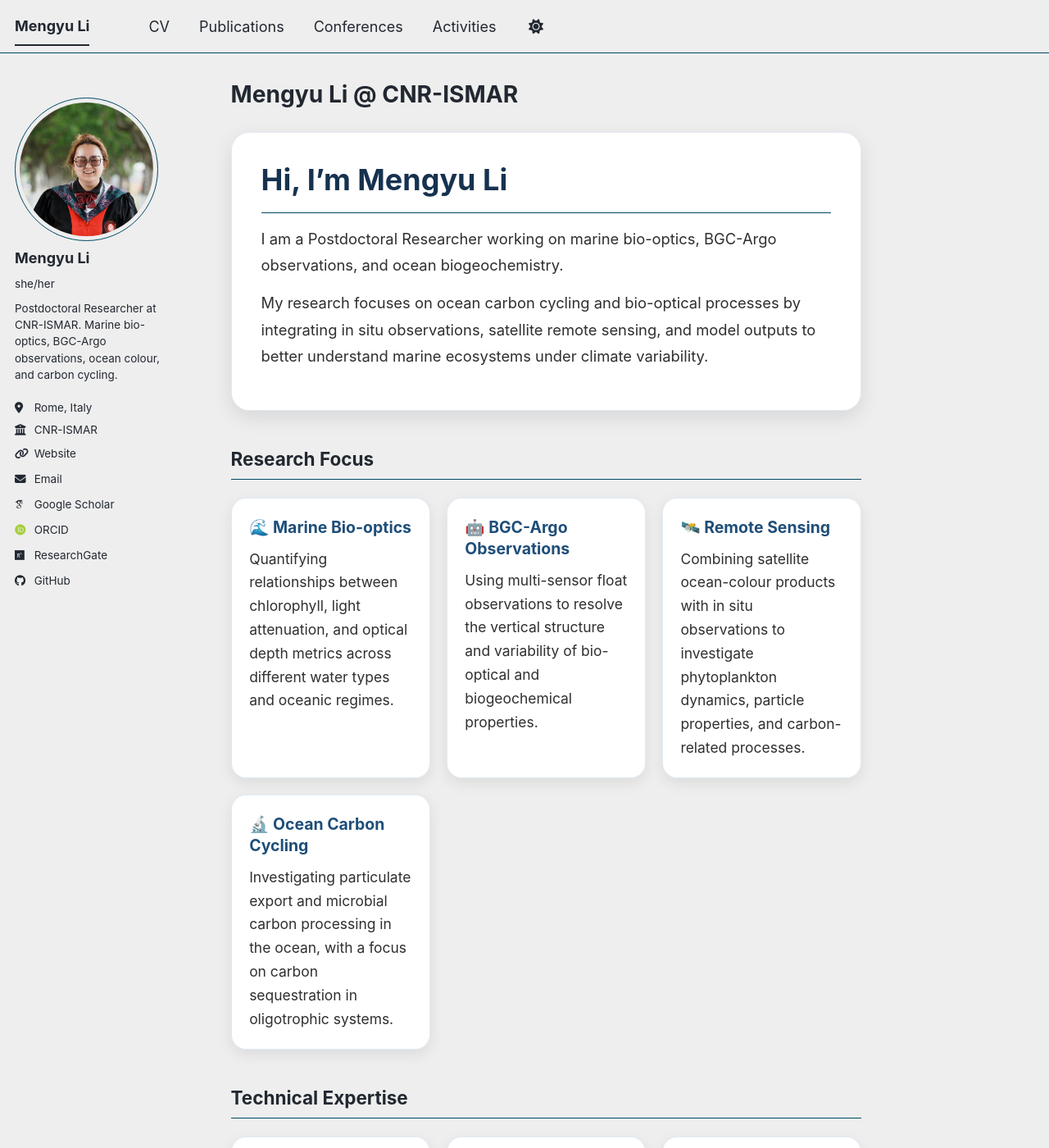
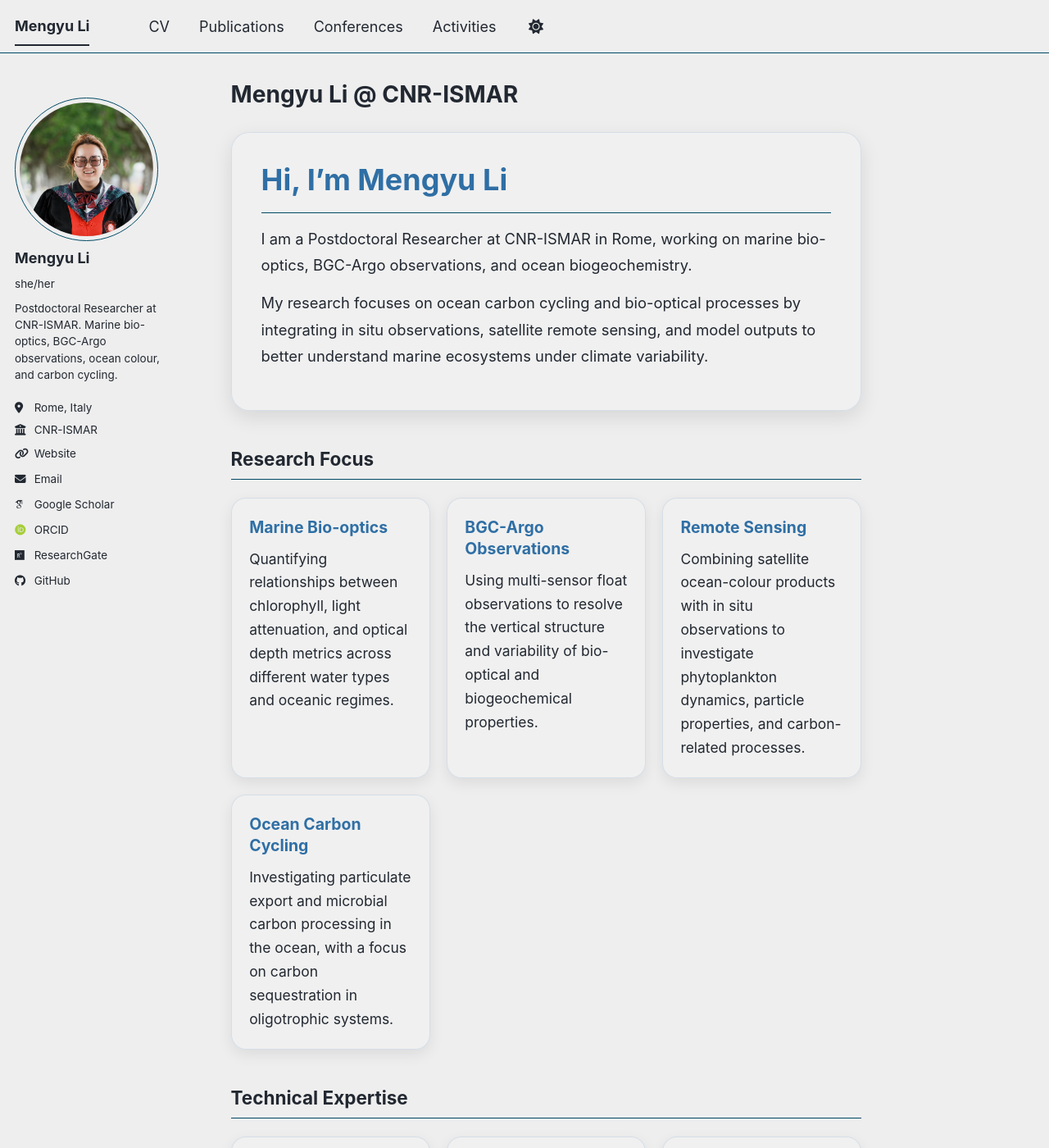
Before and after one commit to MengyuLi15/MengyuLi15.github.io, a Jekyll site: the page built from _pages/about.md, in a window 1280 px wide and 1400 px high. Shown: the whole window at 82% size. Built offline with Jekyll 4.4.1, drawn with Linux system fonts in a browser that asks for light colours; some web fonts are replaced; a script bundle is joined from its source files by our own code; library files that are not in the unit come from our copies; some of the changed lines change nothing that is shown; some of the changed text lies outside the part shown.

Commit message:
Update about.md

```diff
--- a/_pages/about.md
+++ b/_pages/about.md
@@ -9,14 +9,13 @@ redirect_from:
 
 <style>
 .hero-card {
-  background: rgba(255, 255, 255, 0.08);
+  background: rgba(255, 255, 255, 0.14);
   border: 1px solid rgba(120, 160, 200, 0.22);
   border-radius: 22px;
   padding: 2rem;
   margin: 1rem 0 2rem 0;
   box-shadow: 0 8px 24px rgba(0, 0, 0, 0.10);
   animation: fadeUp 0.7s ease-out;
-  color: inherit;
 }
 
 .hero-card h2 {
@@ -24,6 +23,7 @@ redirect_from:
   margin-bottom: 0.8rem;
   font-size: 2rem;
   line-height: 1.2;
+  color: #2f6fa5;
 }
 
 .hero-card p {
@@ -41,14 +41,13 @@ redirect_from:
 }
 
 .info-card {
-  background: rgba(255, 255, 255, 0.08);
+  background: rgba(255, 255, 255, 0.14);
   border: 1px solid rgba(120, 160, 200, 0.22);
   border-radius: 18px;
   padding: 1.2rem;
   box-shadow: 0 6px 18px rgba(0, 0, 0, 0.08);
   transition: transform 0.22s ease, box-shadow 0.22s ease, border-color 0.22s ease;
   animation: fadeUp 0.85s ease-out;
-  color: inherit;
 }
 
 .info-card:hover {
@@ -62,6 +61,7 @@ redirect_from:
   margin-bottom: 0.65rem;
   font-size: 1.08rem;
   line-height: 1.35;
+  color: #2f6fa5;
 }
 
 .info-card p {
@@ -72,13 +72,12 @@ redirect_from:
 }
 
 .topic-list {
-  background: rgba(255, 255, 255, 0.06);
+  background: rgba(255, 255, 255, 0.10);
   border: 1px solid rgba(120, 160, 200, 0.20);
   border-radius: 18px;
   padding: 1.2rem 1.4rem;
   margin: 1rem 0 2rem 0;
   box-shadow: 0 6px 18px rgba(0, 0, 0, 0.05);
-  color: inherit;
 }
 
 .topic-list ul {
@@ -86,12 +85,11 @@ redirect_from:
 }
 
 .pub-box {
-  background: rgba(255, 255, 255, 0.06);
+  background: rgba(255, 255, 255, 0.10);
   border-left: 4px solid #5fa8d3;
   border-radius: 14px;
   padding: 1rem 1.2rem;
   margin-top: 1rem;
-  color: inherit;
 }
 
 .address-wrap {
@@ -105,18 +103,18 @@ redirect_from:
 .address-card {
   flex: 1 1 280px;
   min-width: 260px;
-  background: rgba(255, 255, 255, 0.08);
+  background: rgba(255, 255, 255, 0.14);
   border: 1px solid rgba(120, 160, 200, 0.22);
   border-radius: 18px;
   padding: 1.3rem 1.4rem;
   box-shadow: 0 6px 18px rgba(0, 0, 0, 0.08);
-  color: inherit;
 }
 
 .address-card h3 {
   margin-top: 0;
   margin-bottom: 0.7rem;
   font-size: 1.1rem;
+  color: #2f6fa5;
 }
 
 .address-card p {
@@ -140,7 +138,7 @@ redirect_from:
 .map-card {
   flex: 1.25 1 360px;
   min-width: 280px;
-  background: rgba(255, 255, 255, 0.08);
+  background: rgba(255, 255, 255, 0.14);
   border: 1px solid rgba(120, 160, 200, 0.22);
   border-radius: 18px;
   padding: 0.8rem;
@@ -160,51 +158,6 @@ redirect_from:
   to {
     opacity: 1;
     transform: translateY(0);
-  }
-}
-
-@media (prefers-color-scheme: light) {
-  .hero-card,
-  .info-card,
-  .address-card,
-  .map-card {
-    background: #ffffff;
-    color: #2f2f2f;
-  }
-
-  .topic-list,
-  .pub-box {
-    background: #fbfdff;
-    color: #2f2f2f;
-  }
-
-  .hero-card h2 {
-    color: #16324f;
-  }
-
-  .info-card h3,
-  .address-card h3 {
-    color: #1f4e79;
-  }
-}
-
-@media (prefers-color-scheme: dark) {
-  .hero-card,
-  .info-card,
-  .topic-list,
-  .pub-box,
-  .address-card,
-  .map-card {
-    color: #e8edf2;
-  }
-
-  .hero-card h2 {
-    color: #9fd3ff;
-  }
-
-  .info-card h3,
-  .address-card h3 {
-    color: #7fc4ff;
   }
 }
 
@@ -231,7 +184,7 @@ redirect_from:
 <div class="hero-card">
   <h2>Hi, I’m Mengyu Li</h2>
   <p>
-    I am a Postdoctoral Researcher working on marine bio-optics,
+    I am a Postdoctoral Researcher at CNR-ISMAR in Rome, working on marine bio-optics,
     BGC-Argo observations, and ocean biogeochemistry.
   </p>
   <p>
@@ -245,7 +198,7 @@ redirect_from:
 
 <div class="card-grid">
   <div class="info-card">
-    <h3>🌊 Marine Bio-optics</h3>
+    <h3>Marine Bio-optics</h3>
     <p>
       Quantifying relationships between chlorophyll, light attenuation, and optical depth
       metrics across different water types and oceanic regimes.
@@ -253,7 +206,7 @@ redirect_from:
   </div>
 
   <div class="info-card">
-    <h3>🤖 BGC-Argo Observations</h3>
+    <h3>BGC-Argo Observations</h3>
     <p>
       Using multi-sensor float observations to resolve the vertical structure and variability
       of bio-optical and biogeochemical properties.
@@ -261,7 +214,7 @@ redirect_from:
   </div>
 
   <div class="info-card">
-    <h3>🛰️ Remote Sensing</h3>
+    <h3>Remote Sensing</h3>
     <p>
       Combining satellite ocean-colour products with in situ observations to investigate
       phytoplankton dynamics, particle properties, and carbon-related processes.
@@ -269,7 +222,7 @@ redirect_from:
   </div>
 
   <div class="info-card">
-    <h3>🔬 Ocean Carbon Cycling</h3>
+    <h3>Ocean Carbon Cycling</h3>
     <p>
       Investigating particulate export and microbial carbon processing in the ocean,
       with a focus on carbon sequestration in oligotrophic systems.
@@ -281,7 +234,7 @@ redirect_from:
 
 <div class="card-grid">
   <div class="info-card">
-    <h3>⚙️ Data Processing</h3>
+    <h3>Data Processing</h3>
     <p>
       MATLAB-based workflows for BGC-Argo processing, radiometric quality control,
       and multi-platform data integration.
@@ -289,7 +242,7 @@ redirect_from:
   </div>
 
   <div class="info-card">
-    <h3>📊 Optical Modelling</h3>
+    <h3>Optical Modelling</h3>
     <p>
       Development and evaluation of empirical and semi-analytical models for Kd,
       Zeu, and other bio-optical relationships.
@@ -297,7 +250,7 @@ redirect_from:
   </div>
 
   <div class="info-card">
-    <h3>🧪 Field Measurements</h3>
+    <h3>Field Measurements</h3>
     <p>
       Experience with HPLC pigments, CDOM absorption, particle absorption,
       and optical measurements from research cruises.
@@ -305,7 +258,7 @@ redirect_from:
   </div>
 
   <div class="info-card">
-    <h3>🌍 Multi-platform Integration</h3>
+    <h3>Multi-platform Integration</h3>
     <p>
       Integration of floats, satellite observations, and model outputs for
       large-scale analysis of marine biogeochemical processes.
```
